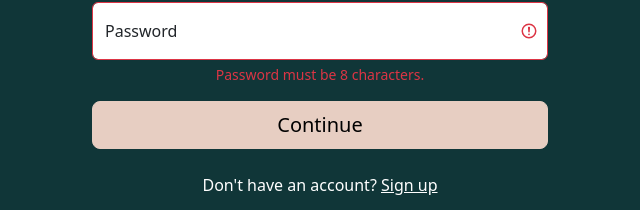
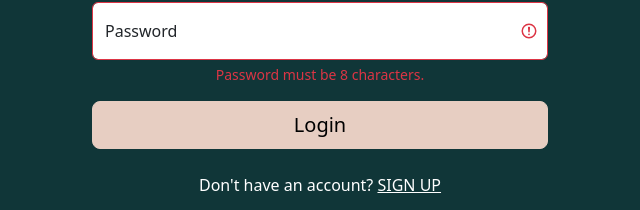
Before and after one commit to absim29/social-app-ca, a website: page index.html in a window 1280 px wide. Shown: the part 575-785 px from the top of the page, 320-960 px from the left. Drawn offline with nearby package versions, Linux system fonts and the light colour scheme; files that its build step writes are made by us from their sources; a web font is replaced by a local one.

Commit message:
Login page
updated Html

```diff
--- a/index.html
+++ b/index.html
@@ -11,6 +11,7 @@
       crossorigin="anonymous"
     ></script>
     <link rel="stylesheet" href="dist/css/index.css" />
+    <script type="module" src="./scripts/registration.js"></script>
   </head>
   <body class="text-center bg-success">
     <header>
@@ -69,6 +70,7 @@
       <form
         action="profile"
         class="col-xs-12 col-sm-11 col-md-8 col-lg-7 col-xl-6 m-auto was-validated"
+        id="registration-form"
       >
         <h1 class="display-3 mb-3 fw-normal text-white">Welcome back</h1>
         <div class="form-floating">
@@ -97,11 +99,14 @@
           <div class="invalid-feedback">Password must be 8 characters.</div>
         </div>
         <button class="w-100 mt-3 btn btn-lg btn-warning" type="submit">
-          Continue
+          Login
         </button>
       </form>
 
-      <p class="mt-4 mb-3 text-white">Don't have an account? <u>Sign up</u></p>
+      <p class="mt-4 mb-3 text-white">
+        Don't have an account?
+        <a href="register/" class="text-white">SIGN UP</a>
+      </p>
       <div class="container">
         <hr class="text-white w-50 mx-auto" />
         <p class="mt-2 mb-3 text-white">OR</p>
```
